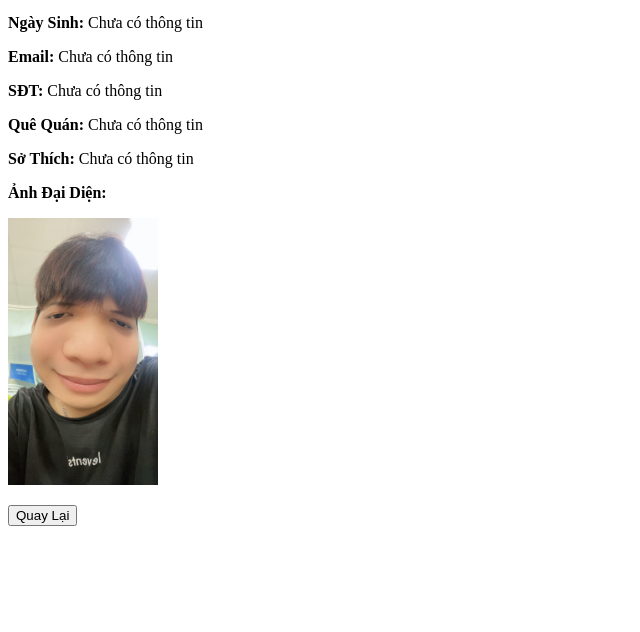
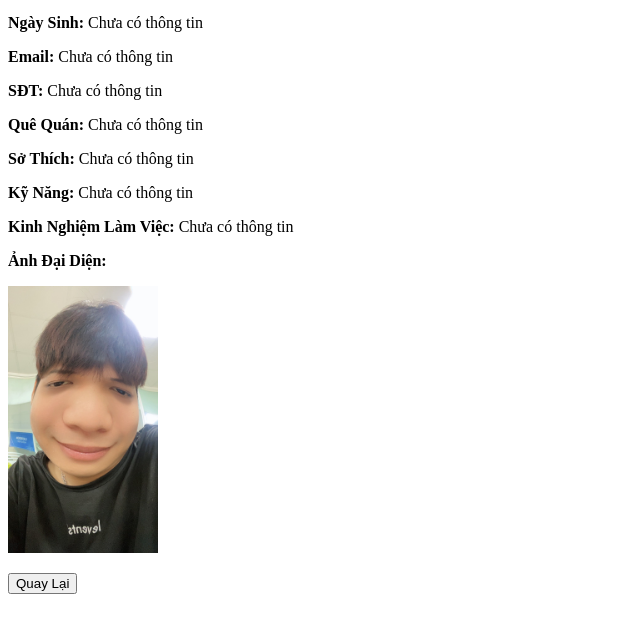
Before and after one commit to nPhuongNguyen/Nhom8-21DTHB5, a plain HTML site: page detail.html in a window 1280 px wide. Shown: the part 100-732 px from the top of the page, without its empty margins (0-640 px from the left). Drawn offline with Linux system fonts and the light colour scheme.

Commit message:
updatecodea

```diff
--- a/detail.html
+++ b/detail.html
@@ -1,10 +1,12 @@
 <!DOCTYPE html>
 <html lang="en">
+
 <head>
     <meta charset="UTF-8">
     <meta name="viewport" content="width=device-width, initial-scale=1.0">
     <title>Thông Tin Chi Tiết</title>
 </head>
+
 <body>
     <h1>Thông Tin Chi Tiết</h1>
     <p><strong>Họ và Tên:</strong> <span id="name"></span></p>
@@ -13,11 +15,15 @@
     <p><strong>SĐT:</strong> <span id="phone"></span></p>
     <p><strong>Quê Quán:</strong> <span id="address"></span></p>
     <p><strong>Sở Thích:</strong> <span id="hobby"></span></p>
+    <p><strong>Kỹ Năng:</strong> <span id="skills"></span></p>
+    <p><strong>Kinh Nghiệm Làm Việc:</strong> <span id="experience"></span></p>
     <p><strong>Ảnh Đại Diện:</strong></p>
     <img id="profileImage" alt="Ảnh đại diện" width="150">
+
     <p>
         <button onclick="window.location.href = 'test.html'">Quay Lại</button>
     </p>
+
     <script>
         // Load thông tin từ LocalStorage
         document.getElementById("name").innerText = localStorage.getItem("name") || "Chưa có thông tin";
@@ -26,7 +32,10 @@
         document.getElementById("phone").innerText = localStorage.getItem("phone") || "Chưa có thông tin";
         document.getElementById("address").innerText = localStorage.getItem("address") || "Chưa có thông tin";
         document.getElementById("hobby").innerText = localStorage.getItem("hobby") || "Chưa có thông tin";
+        document.getElementById("skills").innerText = localStorage.getItem("skills") || "Chưa có thông tin";
+        document.getElementById("experience").innerText = localStorage.getItem("experience") || "Chưa có thông tin";
         document.getElementById("profileImage").src = localStorage.getItem("profileImage") || "a.jpg";
     </script>
 </body>
+
 </html>
```
Also changed, not shown: test.html (+4 -1 lines).
